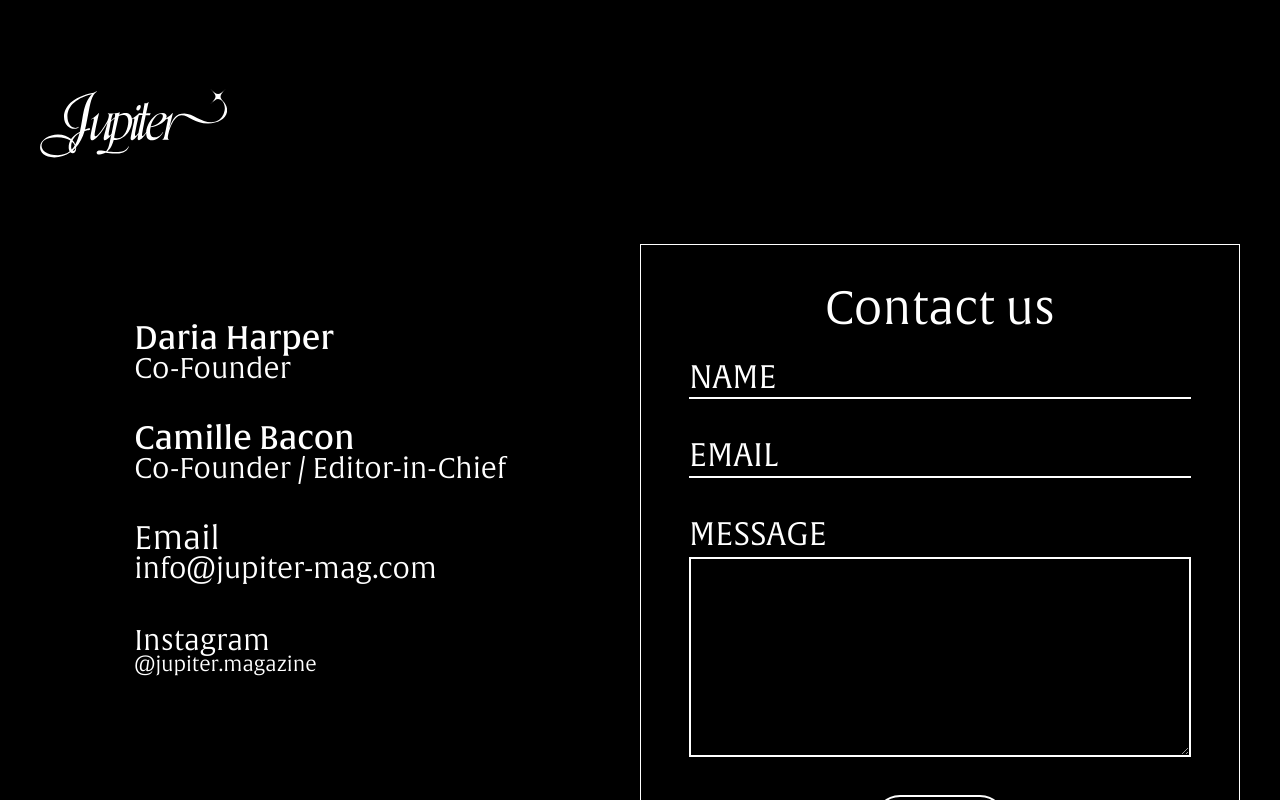
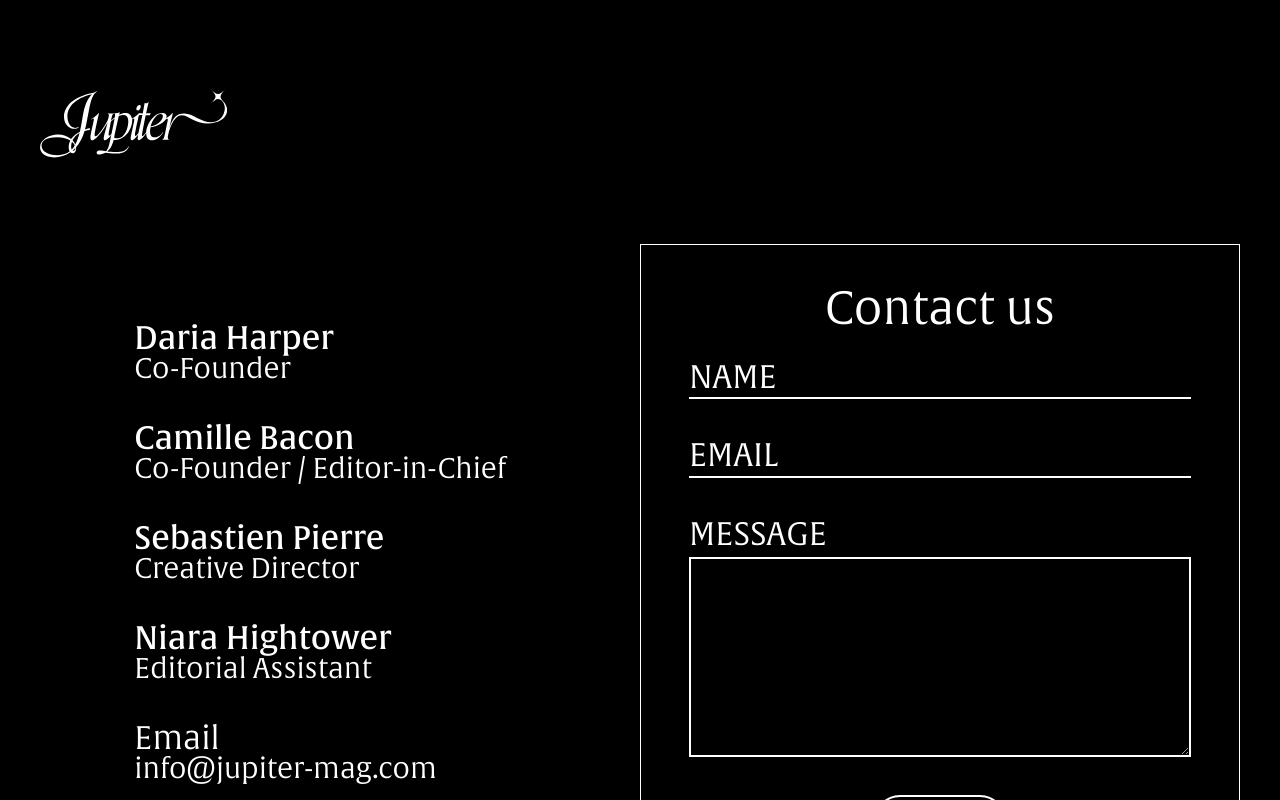
Before and after one commit to lizetteayala1211/jupiter-mag, a Next.js app: page /contact in a window 1280 px wide. Shown: the top 800 px of the page. Built offline with nearby package versions, Linux system fonts and the light colour scheme; no server answers; a web font is replaced by a local one.

Commit message:
add sebastien and niara to contact us page

```diff
--- a/src/app/contact/desktop/index.tsx
+++ b/src/app/contact/desktop/index.tsx
@@ -14,8 +14,16 @@ export default function Desktop() {
           <h2>Co-Founder</h2>
         </div>
         <div>
-          <h1>Camille Bacon </h1>
+          <h1>Camille Bacon</h1>
           <h2>Co-Founder / Editor-in-Chief</h2>
+        </div>
+        <div>
+          <h1>Sebastien Pierre</h1>
+          <h2>Creative Director</h2>
+        </div>
+         <div>
+          <h1>Niara Hightower</h1>
+          <h2>Editorial Assistant</h2>
         </div>
         <div>
           <h1 style={{ fontFamily: "Alverata Light" }}>Email</h1>
--- a/src/app/contact/mobile/index.tsx
+++ b/src/app/contact/mobile/index.tsx
@@ -16,8 +16,16 @@ export default function Mobile() {
         <h2 style={{ fontSize: "24px" }}>Co-Founder</h2>
       </div>
       <div>
-        <h1 style={{ fontFamily: "Alverata Light", fontSize: "28px" }}>Camille Bacon </h1>
+        <h1 style={{ fontFamily: "Alverata Light", fontSize: "28px" }}>Camille Bacon</h1>
         <h2 style={{ fontSize: "24px" }}>Co-Founder / Editor-in-Chief</h2>
+      </div>
+      <div>
+        <h1 style={{ fontFamily: "Alverata Light", fontSize: "28px" }}>Sebastien Pierre</h1>
+        <h2 style={{ fontSize: "24px" }}>Creative Director</h2>
+      </div>
+      <div>
+        <h1 style={{ fontFamily: "Alverata Light", fontSize: "28px" }}>Niara Hightower</h1>
+        <h2 style={{ fontSize: "24px" }}>Editorial Assistant</h2>
       </div>
       <div>
         <h1 style={{ fontFamily: "Alverata Light", fontSize: "28px" }}>Email</h1>
```
